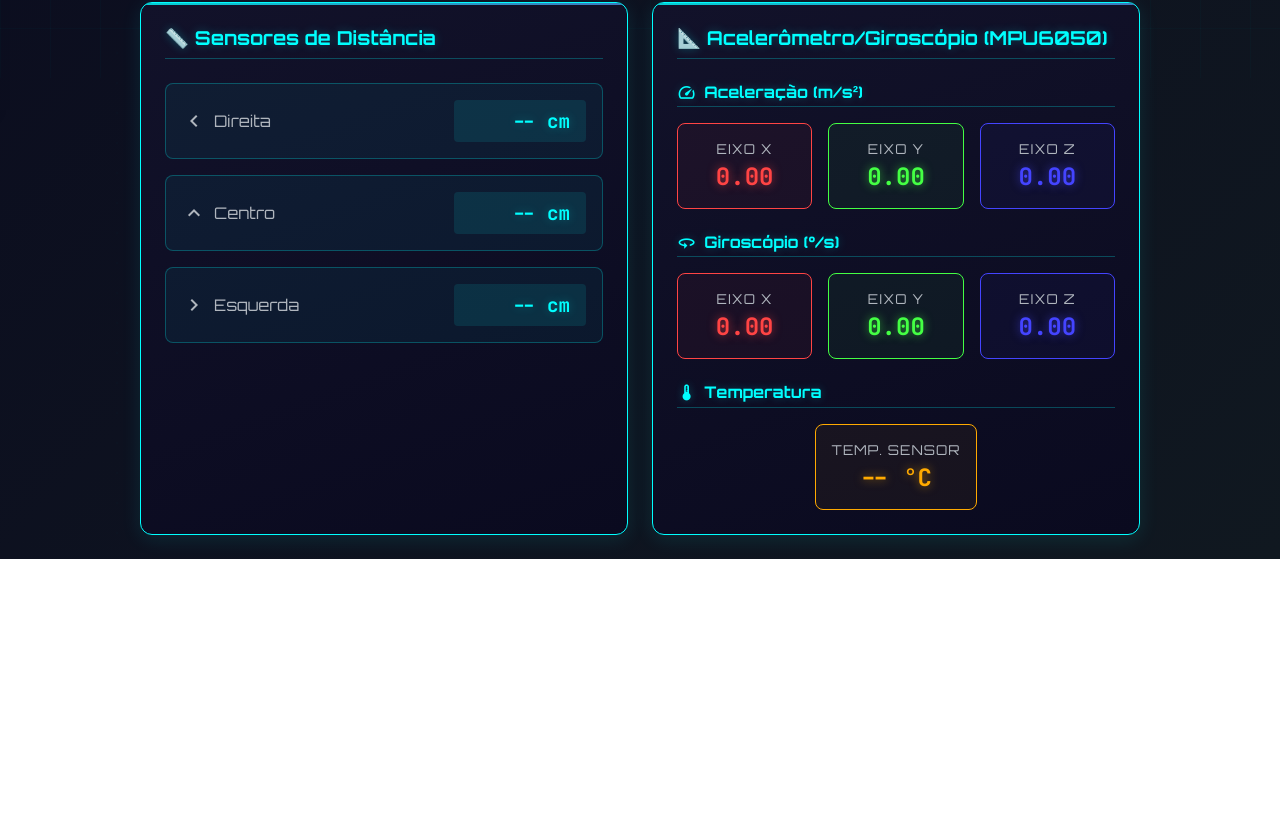
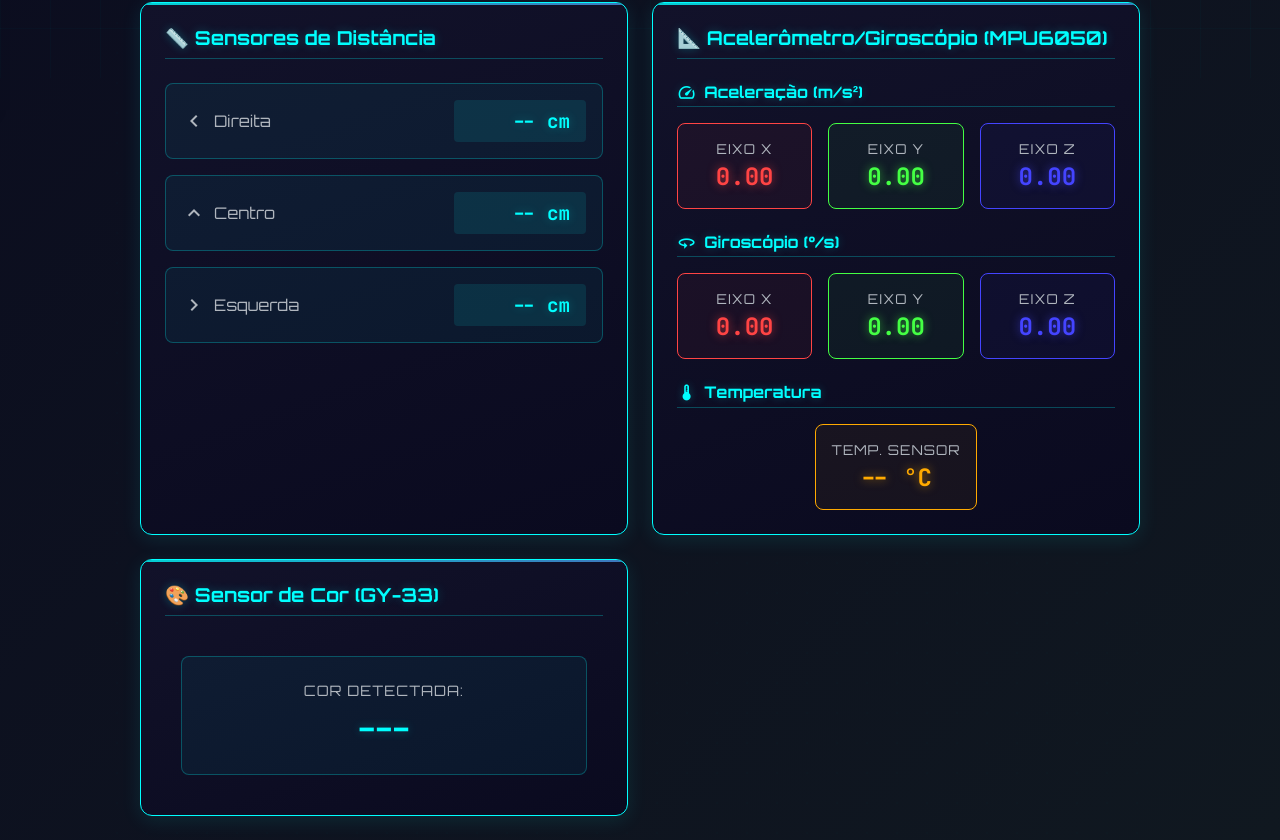
Before and after one commit to Leo-Luz-code/prototipo-agv-dashboard, a website: page src/views/sensors.html in a window 1280 px wide. Shown: the part 722-1562 px from the top of the page. Before the commit the page ends 1281 px from the top, so only its background shows below. Drawn offline with nearby package versions, Linux system fonts and the light colour scheme; no server answers; animation ran at ten frames a second.

Commit message:
Include color topic in MQTT subscriptions

```diff
--- a/src/views/css/sensors-page.css
+++ b/src/views/css/sensors-page.css
@@ -405,6 +405,43 @@
   animation: valueUpdate 0.3s ease;
 }
 
+/* ========================================
+   Estilos Sensor de Cor GY-33
+   ======================================== */
+
+.color-sensor-container {
+  padding: var(--spacing-md);
+  text-align: center;
+}
+
+.color-info {
+  display: flex;
+  flex-direction: column;
+  align-items: center;
+  gap: var(--spacing-sm);
+  padding: var(--spacing-lg);
+  background: rgba(0, 255, 255, 0.05);
+  border: 1px solid var(--color-primary-glow);
+  border-radius: var(--border-radius-md);
+}
+
+.color-label {
+  font-family: var(--font-display);
+  font-size: 0.9rem;
+  color: var(--color-text-secondary);
+  text-transform: uppercase;
+  letter-spacing: 1px;
+}
+
+.color-value {
+  font-family: var(--font-mono);
+  font-size: 2rem;
+  font-weight: 700;
+  color: var(--color-primary);
+  text-shadow: 0 0 10px var(--color-primary-glow);
+  transition: all 0.3s ease;
+}
+
 /* Responsividade */
 @media (max-width: 768px) {
   .sensors-grid {
@@ -445,4 +482,13 @@
   .imu-item.imu-temp {
     max-width: 100%;
   }
+
+  .color-box {
+    width: 120px;
+    height: 120px;
+  }
+
+  .color-value {
+    font-size: 1.2rem;
+  }
 }
--- a/src/views/css/style.css
+++ b/src/views/css/style.css
@@ -1138,3 +1138,56 @@ h2 {
     font-size: 1.05rem;
   }
 }
+
+/* ========================================
+   Estilos Sensor de Cor GY-33
+   ======================================== */
+
+.color-sensor-container {
+  padding: var(--spacing-md);
+  text-align: center;
+}
+
+.color-info {
+  display: flex;
+  flex-direction: column;
+  align-items: center;
+  gap: var(--spacing-sm);
+  padding: var(--spacing-md);
+  background: rgba(0, 255, 255, 0.05);
+  border: 1px solid var(--color-primary-glow);
+  border-radius: var(--border-radius-md);
+}
+
+.color-label {
+  font-family: var(--font-display);
+  font-size: 0.85rem;
+  color: var(--color-text-secondary);
+  text-transform: uppercase;
+  letter-spacing: 1px;
+}
+
+.color-value {
+  font-family: var(--font-mono);
+  font-size: 1.3rem;
+  font-weight: 700;
+  color: var(--color-primary);
+  text-shadow: 0 0 10px var(--color-primary-glow);
+  transition: all 0.3s ease;
+}
+
+.color-value.updating {
+  animation: valueUpdate 0.3s ease;
+}
+
+@keyframes valueUpdate {
+  0% {
+    transform: scale(1);
+  }
+  50% {
+    transform: scale(1.1);
+  }
+  100% {
+    transform: scale(1);
+  }
+}
--- a/src/views/js/sensors.js
+++ b/src/views/js/sensors.js
@@ -26,6 +26,11 @@ class SensorsManager {
       this.activeSensors.imu = new IMUSensor();
     }
 
+    // Inicializa o sensor de cor se o card estiver presente
+    if (document.getElementById("color-card")) {
+      this.activeSensors.color = new ColorSensor();
+    }
+
     // Aqui você pode adicionar a inicialização de outros sensores
     // seguindo o mesmo padrão, por exemplo:
     //
--- /dev/null
+++ b/src/views/js/sensors/color-sensor.js
@@ -0,0 +1,122 @@
+// ======================================================
+// Módulo para o Sensor de Cor (GY-33)
+// Responsável por gerenciar o card do sensor de cor
+// ======================================================
+
+class ColorSensor {
+  constructor() {
+    console.log("[Sensor Cor] 🚀 Inicializando...");
+
+    // Apenas o elemento de texto
+    this.colorDisplay = document.getElementById("color-display");
+
+    if (!this.colorDisplay) {
+      console.error("[Sensor Cor] ❌ Elemento 'color-display' NÃO encontrado!");
+    } else {
+      console.log("[Sensor Cor] ✅ Elemento encontrado");
+    }
+
+    // Conecta ao Socket.IO
+    this.connectSocketIO();
+  }
+
+  connectSocketIO() {
+    // Socket.IO
+    const socket = io();
+
+    console.log("[Sensor Cor] 🔌 Conectando ao Socket.IO...");
+
+    // Conectado
+    socket.on("connect", () => {
+      console.log("[Sensor Cor] ✅ Conectado ao Socket.IO");
+    });
+
+    // Desconectado
+    socket.on("disconnect", () => {
+      console.log("[Sensor Cor] ❌ DESCONECTADO do servidor!");
+    });
+
+    // Ouve pelo evento 'agv/color' para atualizar dados de cor
+    console.log("[Sensor Cor] 👂 Registrando listener para 'agv/color'");
+    socket.on("agv/color", (data) => {
+      console.log("[Sensor Cor] 📨 Evento 'agv/color' recebido!");
+      this.handleColorData(data);
+    });
+  }
+
+  handleColorData(data) {
+    console.log("[Sensor Cor] 🎨 Dados recebidos:", data);
+
+    if (data && data.color) {
+      const detectedColor = data.color;
+
+      // Atualiza apenas o texto da cor detectada
+      if (this.colorDisplay) {
+        this.colorDisplay.textContent = detectedColor;
+        console.log(`[Sensor Cor] ✅ Cor atualizada: ${detectedColor}`);
+      } else {
+        console.error("[Sensor Cor] ❌ Elemento color-display não encontrado!");
+      }
+    } else {
+      console.warn("[Sensor Cor] ⚠️ Dados inválidos:", data);
+    }
+  }
+
+  // Mapeia nome da cor para valor hexadecimal
+  getColorValue(colorName) {
+    const colorMap = {
+      "Vermelho": "#ff0000",
+      "Verde": "#00ff00",
+      "Azul": "#0000ff",
+      "Amarelo": "#ffff00",
+      "Ciano": "#00ffff",
+      "Magenta": "#ff00ff",
+      "Laranja": "#ff8000",
+      "Rosa": "#ff69b4",
+      "Roxo": "#8000ff",
+      "Branco": "#ffffff",
+      "Preto": "#000000",
+      "Cinza": "#808080",
+      "Lilás": "#c8a2c8",
+      "Lilás": "#c8a2c8",
+      "Azul-escuro": "#00008b",
+      "Azul-acinzentado": "#708090",
+      "Azul-acizentado": "#708090",  // Variação com "c" em vez de "ç"
+      "---": "#333333"
+    };
+
+    // Tenta encontrar a cor exata
+    if (colorMap[colorName]) {
+      return colorMap[colorName];
+    }
+
+    // Tenta encontrar sem considerar maiúsculas/minúsculas
+    const lowerName = colorName.toLowerCase();
+    for (const key in colorMap) {
+      if (key.toLowerCase() === lowerName) {
+        return colorMap[key];
+      }
+    }
+
+    console.warn(`[Sensor Cor] ⚠️ Cor não mapeada: "${colorName}". Usando cinza padrão.`);
+    return "#333333";
+  }
+}
+
+// Exporta para uso global
+window.ColorSensor = ColorSensor;
+
+// Função de teste para debug
+window.testColorSensor = function(colorName) {
+  console.log("[TEST] 🧪 Testando sensor de cor com:", colorName);
+  const testData = {
+    color: colorName || "Vermelho",
+    timestamp: Date.now()
+  };
+
+  // Simula recebimento de dados
+  const event = new CustomEvent('test-color', { detail: testData });
+  window.dispatchEvent(event);
+
+  console.log("[TEST] 📤 Enviado:", testData);
+};
--- a/src/views/sensors.html
+++ b/src/views/sensors.html
@@ -205,6 +205,17 @@
             </div>
           </div>
         </div>
+
+        <!-- CARD SENSOR DE COR GY-33 -->
+        <div id="color-card" class="info-card">
+          <h3>🎨 Sensor de Cor (GY-33)</h3>
+          <div class="color-sensor-container">
+            <div class="color-info">
+              <span class="color-label">Cor Detectada:</span>
+              <span id="color-display" class="color-value">---</span>
+            </div>
+          </div>
+        </div>
       </div>
     </main>
 
@@ -212,9 +223,41 @@
     <script src="https://cdnjs.cloudflare.com/ajax/libs/three.js/r128/three.min.js"></script>
     <script src="js/distance3D.js"></script>
     <script src="js/drawer.js"></script>
+
+    <!-- DEBUG: Listener Global para Cor -->
+    <script>
+      console.log("[DEBUG SENSORS] 🧪 Iniciando debug do sensor de cor...");
+
+      // Cria listener global antes de qualquer módulo
+      const debugSocket = io();
+
+      debugSocket.on("connect", () => {
+        console.log("[DEBUG SENSORS] ✅ Socket.IO conectado!");
+      });
+
+      debugSocket.on("agv/color", (data) => {
+        console.log("[DEBUG SENSORS] 🎨🎨🎨 EVENTO agv/color RECEBIDO!");
+        console.log("[DEBUG SENSORS] Cor:", data.color);
+
+        const colorDisplay = document.getElementById("color-display");
+        if (colorDisplay && data && data.color) {
+          colorDisplay.textContent = data.color;
+          console.log("[DEBUG SENSORS] ✅ Texto atualizado:", data.color);
+        } else {
+          console.error("[DEBUG SENSORS] ❌ Elemento não encontrado ou dados inválidos!");
+        }
+      });
+
+      // Log de todos os eventos Socket.IO
+      debugSocket.onAny((eventName, ...args) => {
+        console.log(`[DEBUG SENSORS] 📡 Evento Socket.IO: ${eventName}`, args);
+      });
+    </script>
+
     <!-- Módulos de Sensores -->
     <script src="js/sensors/distance-sensor.js"></script>
     <script src="js/sensors/imu-sensor.js"></script>
+    <script src="js/sensors/color-sensor.js"></script>
     <!-- Adicione novos módulos de sensores aqui -->
 
     <!-- Gerenciador Principal -->
```
Also changed, not shown: src/config/mqttBroker.js (+31 -5 lines), src/config/mqttConfig.js (+35 -2 lines), src/routes/index.js (+15 -0 lines), src/views/index.html (+10 -0 lines), src/views/js/script.js (+9 -0 lines), .claude/settings.local.json (added), Hardware_Layer/.claude/settings.local.json (deleted).
